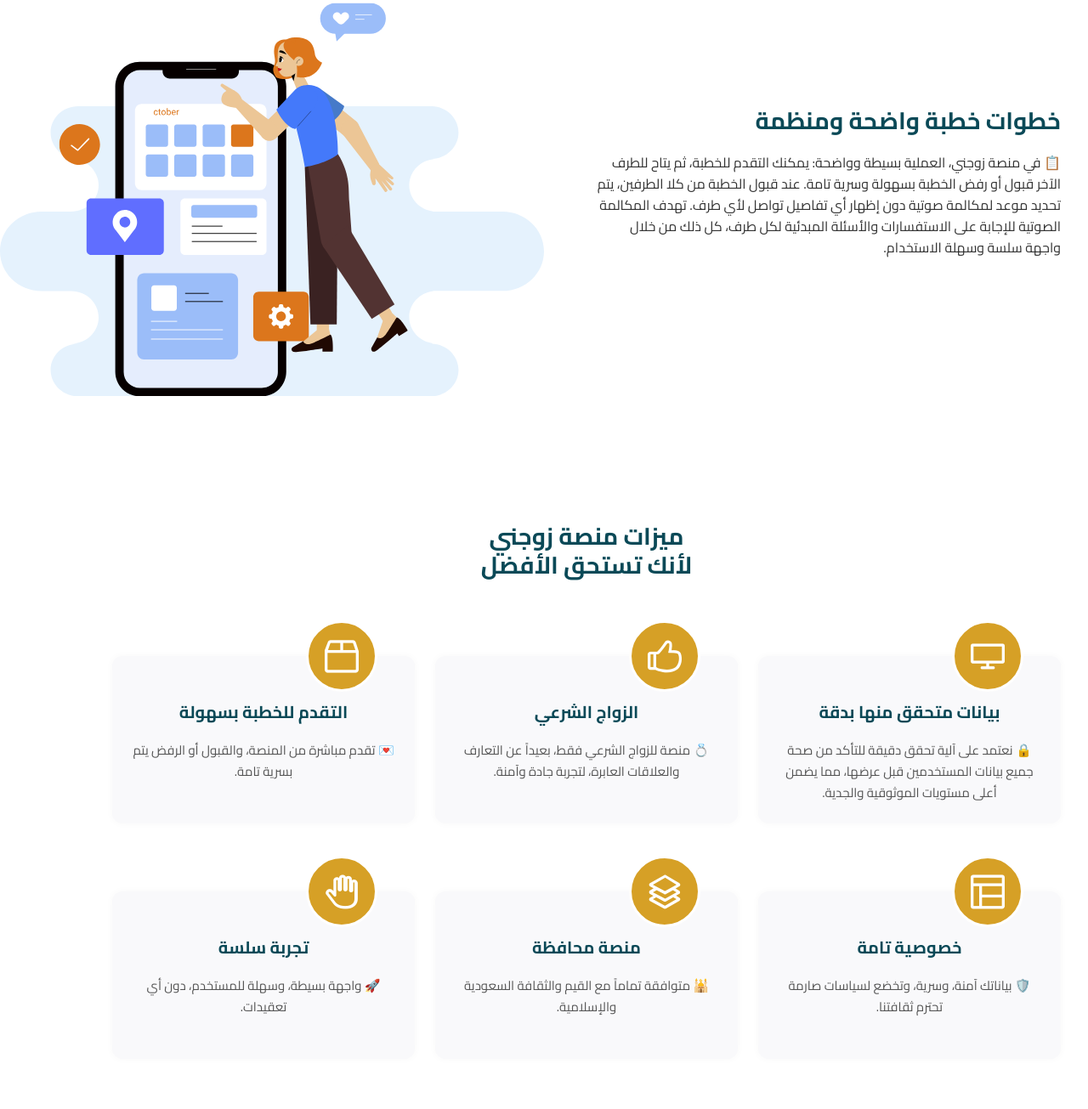
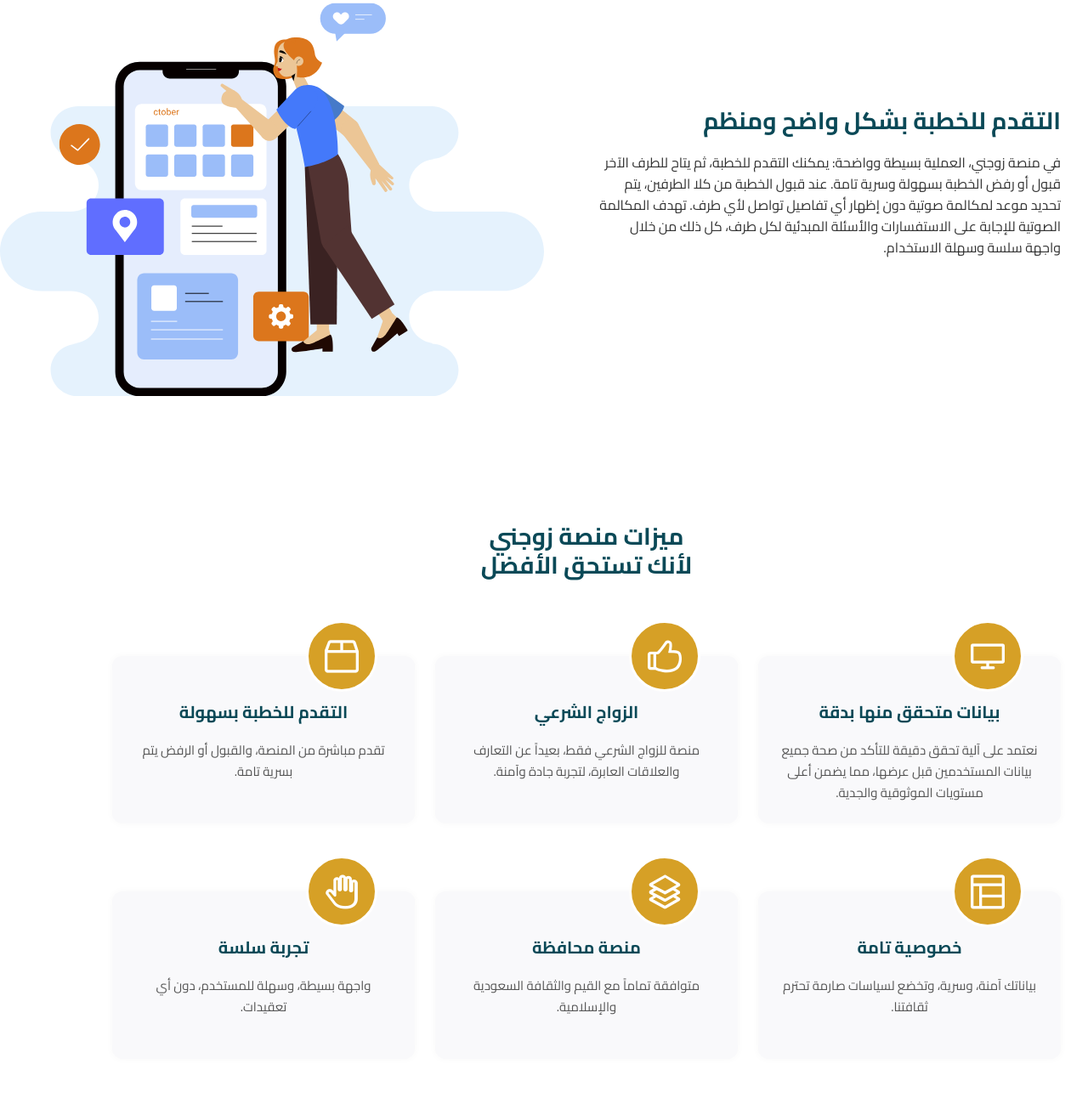
Before and after one commit to zwjny/Website, a plain HTML site: page index.html in a window 1280 px wide. Shown: the part 1315-2620 px from the top of the page at 85% size. Drawn offline with Linux system fonts and the light colour scheme.

Commit message:
Update index.html

```diff
--- a/index.html
+++ b/index.html
@@ -228,8 +228,8 @@
       <div class="row align-items-center">
         <div class="col-lg-6">
           <div class="hero-content">
-            <h1>زوجني - منصة زواج شرعية ومحافظة بثقافة سعودية وبيانات متحقق منها</h1>
-            <p>منصة زواج مخصصة للباحثين عن الزواج الشرعي وليس للتعارف، نضمن لك خصوصية تامة، ونتحقق من صحة البيانات بدقة قبل عرضها، لتقديم بيئة آمنة ومناسبة للثقافة السعودية.</p>
+            <h1>منصة زواج شرعية ومحافظة بثقافة سعودية وبيانات متحقق منها</h1>
+            <p>منصة زوجني مخصصة للباحثين عن الزواج الشرعي وليس للتعارف، نضمن لك خصوصية تامة، ونتحقق من صحة البيانات بدقة قبل عرضها، لتقديم بيئة آمنة ومناسبة للثقافة السعودية.</p>
             <a href="#0" class="main-btn">سجل الآن وابحث عن شريكك مجاناً</a>
           </div>
         </div>
@@ -254,7 +254,7 @@
 						<div class="feature-content-wrapper">
 							<div style="text-align: start !important;" class="section-title">
 								<h2 class="mb-20">التسجيل واستعراض البيانات مجاني بالكامل</h2>
-								<p class="mb-30">💸 ابدأ رحلتك في منصة زوجني مجاناً! التسجيل واستعراض بيانات المستخدمين متاح لك بدون أي تكلفة. الاشتراك المدفوع مطلوب فقط عند التقدم للخطبة، مما يوفر لك فرصة للتعرف على الخيارات المتاحة دون أي التزام مالي.</p>
+								<p class="mb-30">ابدأ رحلتك في منصة زوجني مجاناً! التسجيل واستعراض بيانات المستخدمين متاح لك بدون أي تكلفة. الاشتراك المدفوع مطلوب فقط عند التقدم للخطبة، مما يوفر لك فرصة للتعرف على الخيارات المتاحة دون أي التزام مالي.</p>
 								<!-- <a href="#0" class="main-btn btn-hover border-btn">Read More</a> -->
 							</div>
 						</div>
@@ -271,8 +271,8 @@
 					<div class="col-lg-6 col-md-10">
 						<div class="feature-content-wrapper">
 							<div style="text-align: start !important;" class="section-title">
-								<h2 class="mb-30">خطوات خطبة واضحة ومنظمة</h2>
-								<p class="mb-30">📋 في منصة زوجني، العملية بسيطة وواضحة: يمكنك التقدم للخطبة، ثم يتاح للطرف الآخر قبول أو رفض الخطبة بسهولة وسرية تامة. عند قبول الخطبة من كلا الطرفين، يتم تحديد موعد لمكالمة صوتية دون إظهار أي تفاصيل تواصل لأي طرف. تهدف المكالمة الصوتية للإجابة على الاستفسارات والأسئلة المبدئية لكل طرف، كل ذلك من خلال واجهة سلسة وسهلة الاستخدام.</p>
+								<h2 class="mb-30">التقدم للخطبة بشكل واضح ومنظم</h2>
+								<p class="mb-30">في منصة زوجني، العملية بسيطة وواضحة: يمكنك التقدم للخطبة، ثم يتاح للطرف الآخر قبول أو رفض الخطبة بسهولة وسرية تامة. عند قبول الخطبة من كلا الطرفين، يتم تحديد موعد لمكالمة صوتية دون إظهار أي تفاصيل تواصل لأي طرف. تهدف المكالمة الصوتية للإجابة على الاستفسارات والأسئلة المبدئية لكل طرف، كل ذلك من خلال واجهة سلسة وسهلة الاستخدام.</p>
 								<!-- <a href="#0" class="main-btn btn-hover border-btn">Read More</a> -->
 							</div>
 						</div>
@@ -299,7 +299,7 @@
             <div class="feature-icon"><i class="lni lni-display"></i></div>
             <div class="feature-content">
               <h4>بيانات متحقق منها بدقة</h4>
-              <p>🔒 نعتمد على آلية تحقق دقيقة للتأكد من صحة جميع بيانات المستخدمين قبل عرضها، مما يضمن أعلى مستويات الموثوقية والجدية.</p>
+              <p>نعتمد على آلية تحقق دقيقة للتأكد من صحة جميع بيانات المستخدمين قبل عرضها، مما يضمن أعلى مستويات الموثوقية والجدية.</p>
             </div>
           </div>
         </div>
@@ -308,7 +308,7 @@
             <div class="feature-icon"><i class="lni lni-thumbs-up"></i></div>
             <div class="feature-content">
               <h4>الزواج الشرعي</h4>
-              <p>💍 منصة للزواج الشرعي فقط، بعيداً عن التعارف والعلاقات العابرة، لتجربة جادة وآمنة.</p>
+              <p>منصة للزواج الشرعي فقط، بعيداً عن التعارف والعلاقات العابرة، لتجربة جادة وآمنة.</p>
             </div>
           </div>
         </div>
@@ -317,7 +317,7 @@
             <div class="feature-icon"><i class="lni lni-package"></i></div>
             <div class="feature-content">
               <h4>التقدم للخطبة بسهولة</h4>
-              <p>💌 تقدم مباشرة من المنصة، والقبول أو الرفض يتم بسرية تامة.</p>
+              <p>تقدم مباشرة من المنصة، والقبول أو الرفض يتم بسرية تامة.</p>
             </div>
           </div>
         </div>
@@ -326,7 +326,7 @@
             <div class="feature-icon"><i class="lni lni-layout"></i></div>
             <div class="feature-content">
               <h4>خصوصية تامة</h4>
-              <p>🛡️ بياناتك آمنة، وسرية، وتخضع لسياسات صارمة تحترم ثقافتنا.</p>
+              <p>بياناتك آمنة، وسرية، وتخضع لسياسات صارمة تحترم ثقافتنا.</p>
             </div>
           </div>
         </div>
@@ -335,7 +335,7 @@
             <div class="feature-icon"><i class="lni lni-layers"></i></div>
             <div class="feature-content">
               <h4>منصة محافظة</h4>
-              <p>🕌 متوافقة تماماً مع القيم والثقافة السعودية والإسلامية.</p>
+              <p>متوافقة تماماً مع القيم والثقافة السعودية والإسلامية.</p>
             </div>
           </div>
         </div>
@@ -344,7 +344,7 @@
             <div class="feature-icon"><i class="lni lni-hand"></i></div>
             <div class="feature-content">
               <h4>تجربة سلسة</h4>
-              <p>🚀 واجهة بسيطة، وسهلة للمستخدم، دون أي تعقيدات.</p>
+              <p>واجهة بسيطة، وسهلة للمستخدم، دون أي تعقيدات.</p>
             </div>
           </div>
         </div>
@@ -380,7 +380,7 @@
             <div class="logo">
 				<img src="assets/images/logo/zwjny-logo-v.png" alt="Logo">
             </div>
-            <p class="desc">زوجني - منصة زواج شرعية ومحافظة بثقافة سعودية وبيانات متحقق منها</p>
+            <p class="desc">منصة زواج شرعية ومحافظة بثقافة سعودية وبيانات متحقق منها</p>
           </div>
         </div>
       </div>
```
